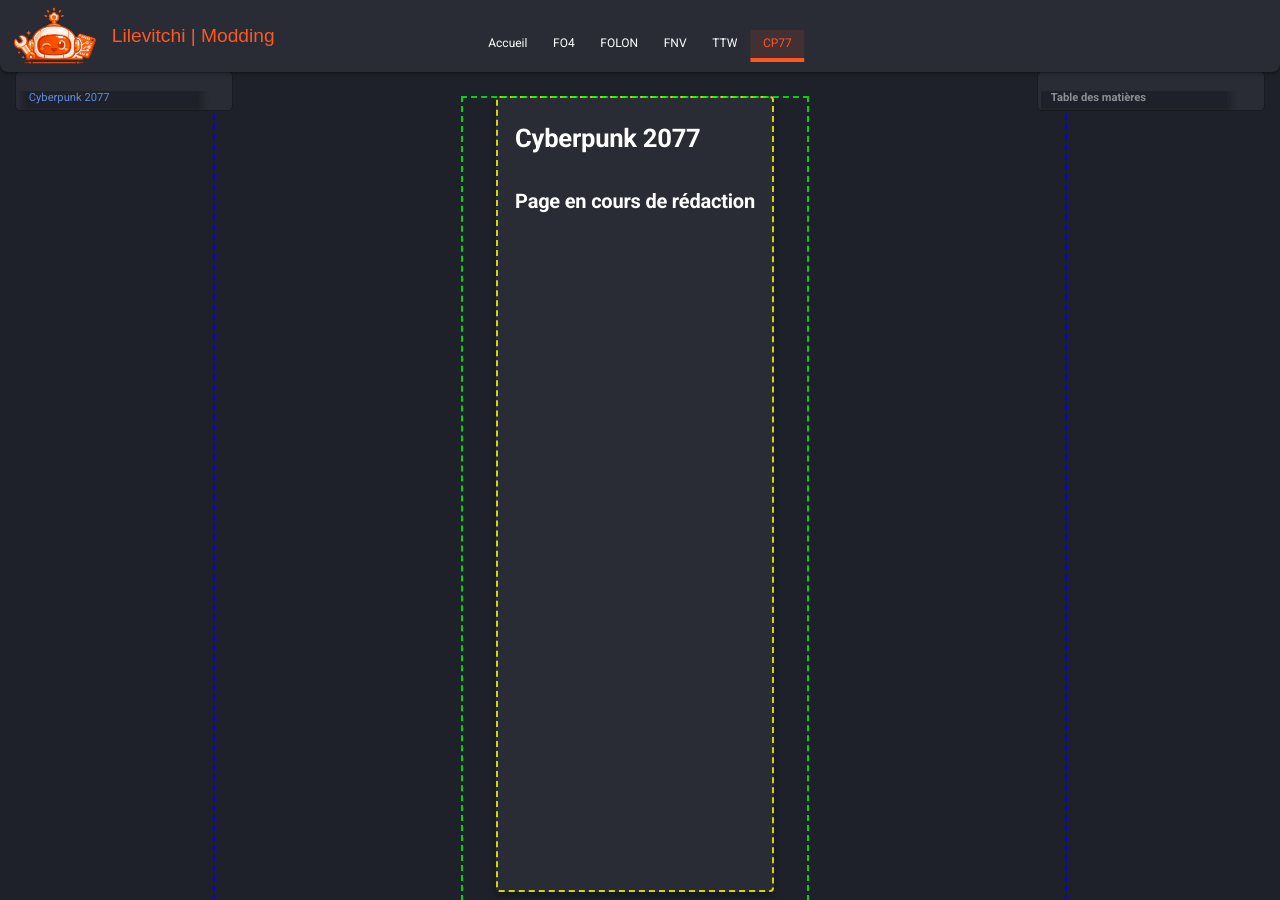
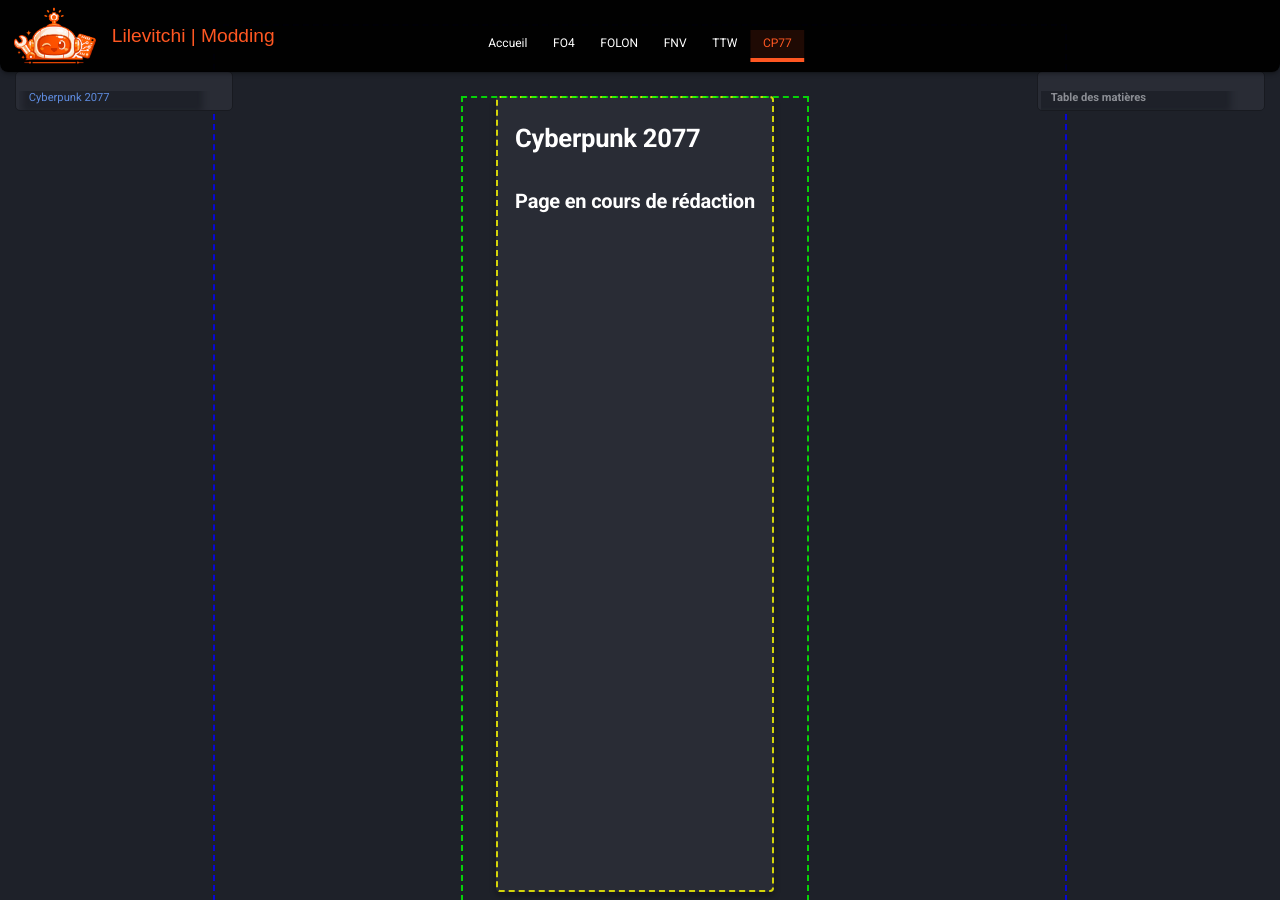
Before and after one commit to Lilevitchi/lilevitchi.github.io, an MkDocs documentation site: the page built from docs/cyberpunk/index.md, in a window 1280 px wide and 900 px high. Built offline with MkDocs 1.6.1 and Material for MkDocs 9.7.7, drawn with Linux system fonts in a browser that asks for light colours.

Commit message:
Update extra.css

```diff
--- a/docs/stylesheets/extra.css
+++ b/docs/stylesheets/extra.css
@@ -130,7 +130,8 @@
   right: 0;
 
   height: var(--header-height);
-  background: var(--bg-surface);
+  background: rgba(0,0,0,0.97);
+  /* background: var(--bg-surface);*/
   z-index: 100;
 
   border-bottom-left-radius: var(--radius-md);
```
